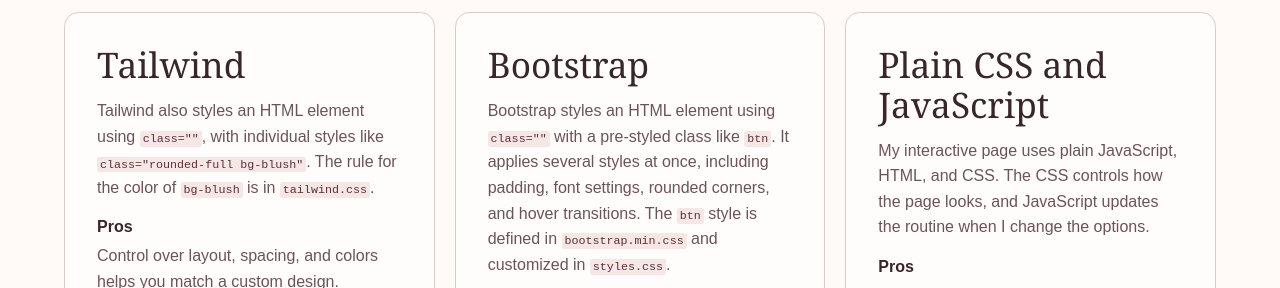
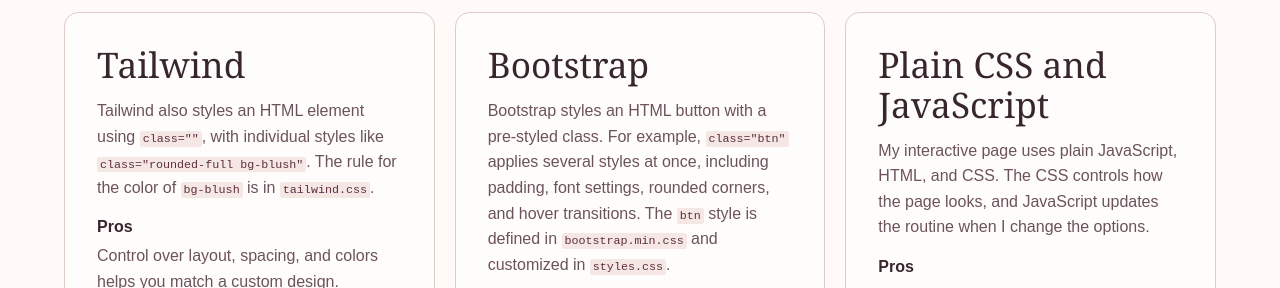
Before and after one commit to LoubyAI/skinstore, a plain HTML site: page index.html in a window 1280 px wide. Shown: the part 1480-1768 px from the top of the page. Drawn offline with Linux system fonts and the light colour scheme.

Commit message:
Show the Bootstrap class attribute as one example

```diff
--- a/index.html
+++ b/index.html
@@ -93,7 +93,7 @@
 
             <article class="page-card framework">
               <h4>Bootstrap</h4>
-              <p>Bootstrap styles an HTML element using <code>class=""</code> with a pre-styled class like <code>btn</code>. It applies several styles at once, including padding, font settings, rounded corners, and hover transitions. The <code>btn</code> style is defined in <code>bootstrap.min.css</code> and customized in <code>styles.css</code>.</p>
+              <p>Bootstrap styles an HTML button with a pre-styled class. For example, <code>class="btn"</code> applies several styles at once, including padding, font settings, rounded corners, and hover transitions. The <code>btn</code> style is defined in <code>bootstrap.min.css</code> and customized in <code>styles.css</code>.</p>
               <dl>
                 <div>
                   <dt>Pros</dt>
```
